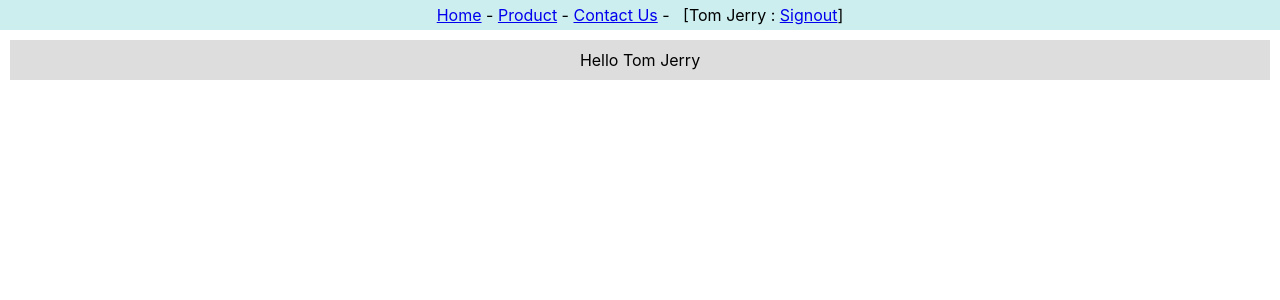
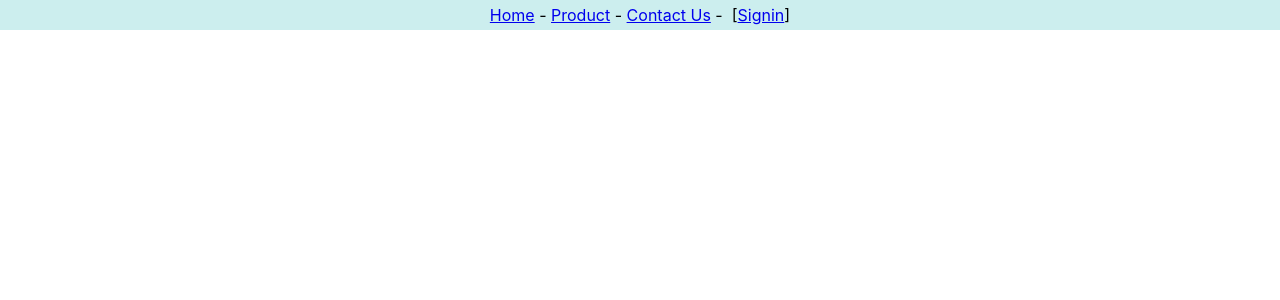
Before and after one commit to ZUZPAIZXsep/app1, a React (Create React App) app: page / in a window 1280 px wide. Shown: the top 300 px of the page. Built offline with nearby package versions, Linux system fonts and the light colour scheme.

Commit message:
Add context-header2.js
Add context-header2.js

```diff
--- a/src/App.js
+++ b/src/App.js
@@ -1,13 +1,14 @@
 import React from 'react'
 import { userContext } from './context'
-import Header from './context-header'
-import Content from './context-content'
+import Header2 from './context-header2'
+//import Content2 from './context-content2'
 
 export default function App() {
+  let [user, setUser] = React.useState();
   return (
-    <userContext.Provider value={'Tom Jerry'}>
-    <Header/>
-    <Content/>
-    </userContext.Provider>
+  <userContext.Provider value={[user, setUser]}>
+  <Header2/>
+  {/* <Content2/> */}
+  </userContext.Provider>
   )
-}
+  }
--- /dev/null
+++ b/src/context-header2.js
@@ -0,0 +1,37 @@
+import React from 'react'
+import {userContext} from './context'
+
+export default class Header2 extends React.Component {
+    static contextType = userContext
+    render() {
+
+        let [user, setUser] = this.context;
+        const headerStyle = {
+            backgroundColor:'#cee',
+            textAlign:'center',
+            padding: 5
+        }
+
+        const onClickSignout = (event) => {
+            event.preventDefault()
+            setUser('')
+        }
+        const onClickSignin = (event) => {
+            event.preventDefault()
+            setUser('Tommy Jerry')
+            }
+            return (
+            <div style={headerStyle}>
+            <a href=" ">Home</a>&nbsp;-&nbsp;
+            <a href=" ">Product</a>&nbsp;-&nbsp;
+            <a href=" ">Contact Us</a>&nbsp;-&nbsp;&nbsp;
+        {
+        (user)
+        ? <span>[{user}&nbsp;:&nbsp;<a href=" "
+            onClick={onClickSignout}>Signout</a>]</span>
+        : <span>[<a href=" " onClick={onClickSignin}>Signin</a>]</span>
+        }
+        </div>
+        )
+    }
+}
```
